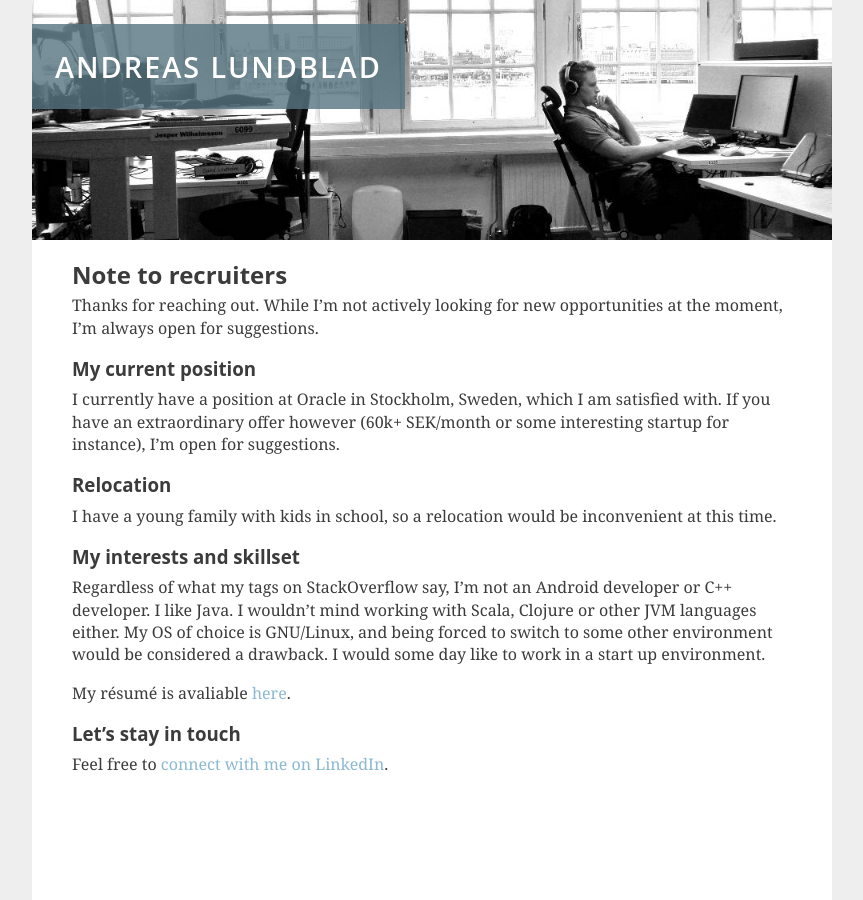
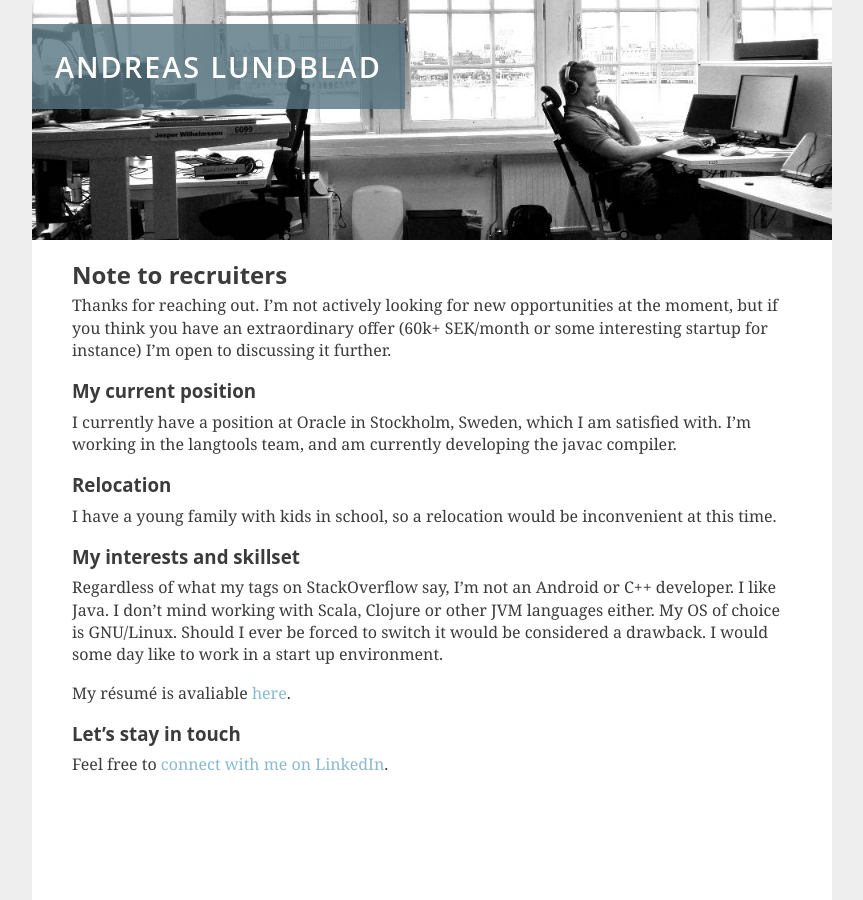
Before and after one commit to aioobe/aioobe.github.io, a Jekyll site: the page built from note-to-recruiters.md, in a window 1280 px wide. Shown: the whole page, without its empty margins (208-1071 px from the left). Built offline with Jekyll 4.4.1, drawn with Linux system fonts in a browser that asks for light colours.

Commit message:
Revised note-to-recruiters.

```diff
--- a/note-to-recruiters.md
+++ b/note-to-recruiters.md
@@ -3,16 +3,16 @@ layout: default
 ---
 
 ## Note to recruiters
-Thanks for reaching out. While I'm not actively looking for new opportunities at the moment, I'm always open for suggestions.
+Thanks for reaching out. I'm not actively looking for new opportunities at the moment, but if you think you have an extraordinary offer (60k+ SEK/month or some interesting startup for instance) I'm open to discussing it further.
 
 ### My current position
-I currently have a position at Oracle in Stockholm, Sweden, which I am satisfied with. If you have an extraordinary offer however (60k+ SEK/month or some interesting startup for instance), I'm open for suggestions.
+I currently have a position at Oracle in Stockholm, Sweden, which I am satisfied with. I'm working in the langtools team, and am currently developing the javac compiler.
 
 ### Relocation
 I have a young family with kids in school, so a relocation would be inconvenient at this time.
 
 ### My interests and skillset
-Regardless of what my tags on StackOverflow say, I'm not an Android developer or C++ developer. I like Java. I wouldn't mind working with Scala, Clojure or other JVM languages either. My OS of choice is GNU/Linux, and being forced to switch to some other environment would be considered a drawback. I would some day like to work in a start up environment.
+Regardless of what my tags on StackOverflow say, I'm not an Android or C++ developer. I like Java. I don't mind working with Scala, Clojure or other JVM languages either. My OS of choice is GNU/Linux. Should I ever be forced to switch it would be considered a drawback. I would some day like to work in a start up environment.
 
 My r&eacute;sum&eacute; is avaliable <a href="resume.pdf">here</a>.
 
```
